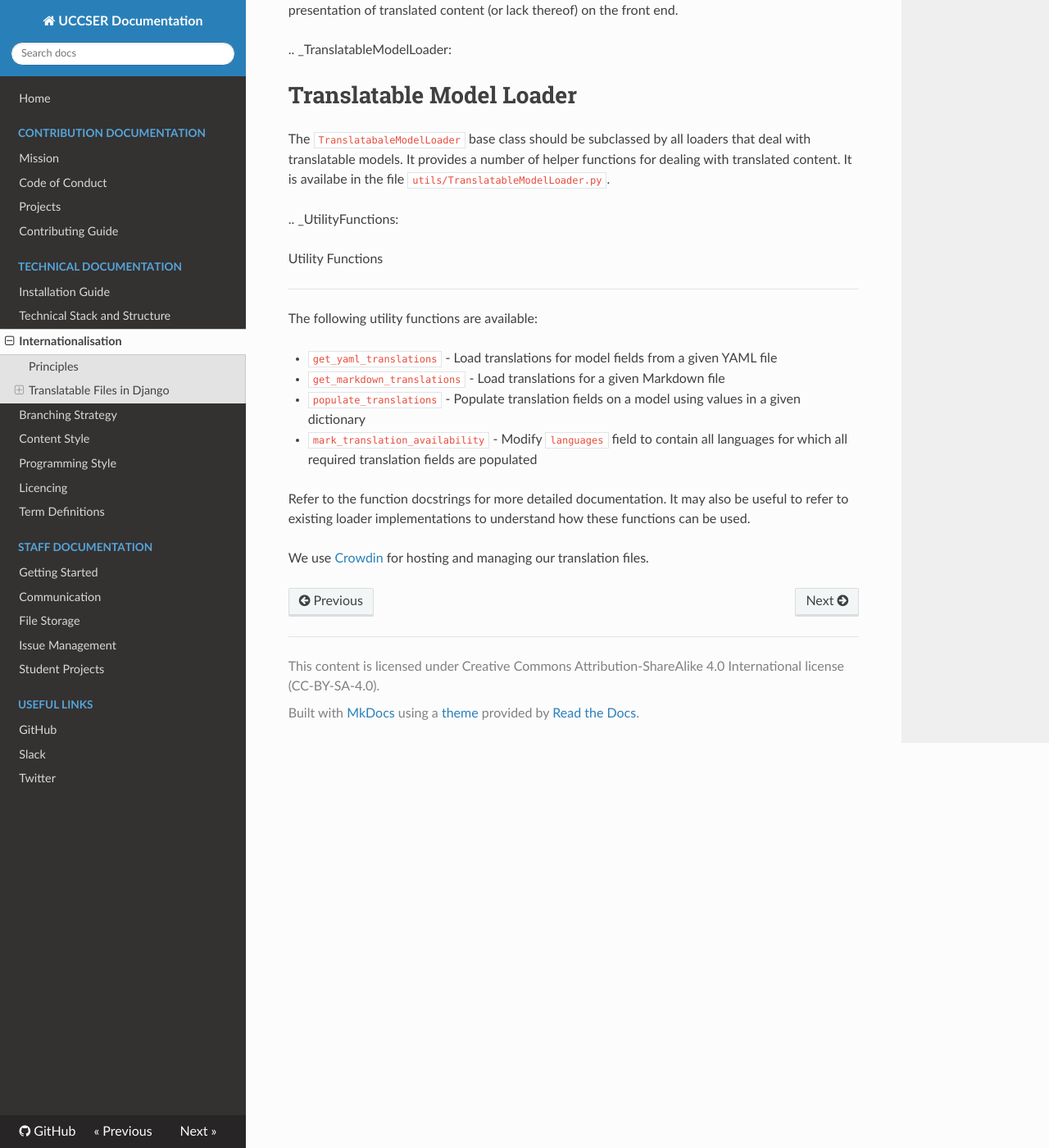
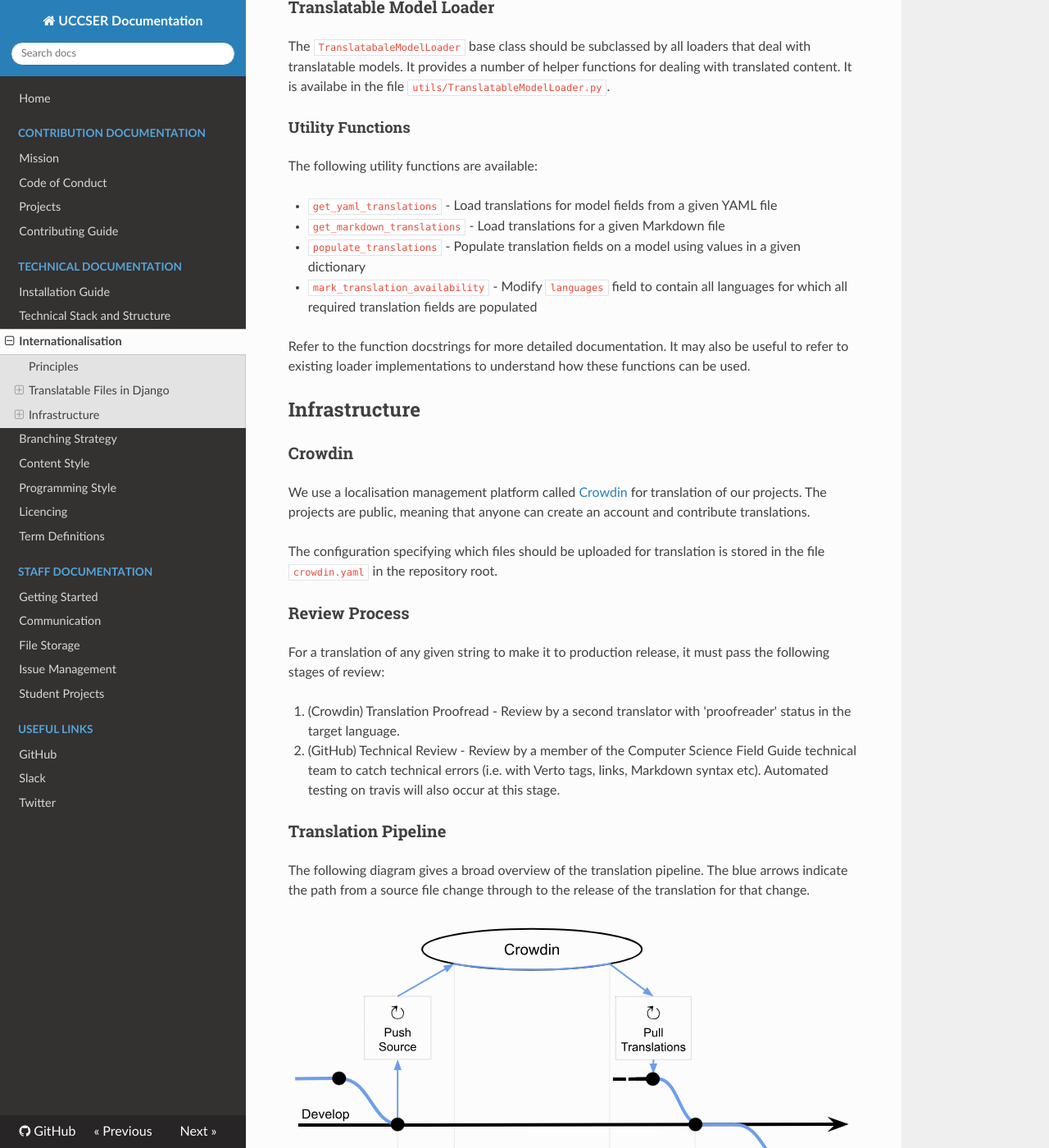
Before and after one commit to uccser/uccser.github.io, an MkDocs documentation site: the page built from docs/technical-documentation/internationalisation.md, in a window 1280 px wide and 1400 px high, scrolled down 2859 px. Shown: the whole window at 82% size. Built offline with MkDocs 1.6.1, drawn with Linux system fonts in a browser that asks for light colours; nearby versions of some CDN libraries; some of the changed text lies outside the part shown.

Commit message:
Expand internationalisation documentation

```diff
--- a/docs/technical-documentation/internationalisation.md
+++ b/docs/technical-documentation/internationalisation.md
@@ -73,55 +73,66 @@ To register translation fields for a given TranslatableModel, add a TranslationO
 For more details, see the models already registered, or read the [modeltranslation documentation](http://django-modeltranslation.readthedocs.io/en/latest/registration.html).
 
 **Note**: The default behaviour for `modeltranslation` is to fallback to the English value if no translation is present.
-In a project, this is desirable for text fields such as name and title, but is often undesirable for most other fields (see `Translation Principles`_).
+In a project, this is desirable for text fields such as name and title, but is often undesirable for most other fields (see principles section above).
 
-  To disable fallback for a given field:
+To disable fallback for a given field:
 
-  - Add ``<field name>: None`` to the ``fallback_undefined`` dictionary in the models ``TranslationOptions`` subclass.
-  - Add ``default=""`` option to the field in it's ``models.py`` definition.
+  - Add `<field name>: None` to the `fallback_undefined` dictionary in the models `TranslationOptions` subclass.
+  - Add `default=""` option to the field in it's `models.py` definition.
 
+#### Available Languages
 
-Available Languages
-******************************************************************************
-
-The ``TranslatableModel`` base class includes a mechanism to determine whether a model sufficiently translated and available in a given language.
+The `TranslatableModel` base class includes a mechanism to determine whether a model sufficiently translated and available in a given language.
 
 This mechanism consists of
 
-- The ``languages`` field, which is an array field storing the Django language codes for languages in which the model is available
-- The ``translation_available`` property, which returns true if the model is available in the current language
+- The `languages` field, which is an array field storing the Django language codes for languages in which the model is available
+- The `translation_available` property, which returns true if the model is available in the current language
 
-When creating the ``TranslatableModel`` instance, the list of available languages should be determined.
+When creating the `TranslatableModel` instance, the list of available languages should be determined.
 This will likely be decided using a list of required fields, where the presence of translations for all required fields leads to the model being marked as available.
-The `TranslatableModelLoader <TranslatableModelLoader_>`_ base class includes functions to assist with this task
+The `TranslatableModelLoader` base class includes functions to assist with this task
 
-In view and template code, the ``translation_available`` property can be checked to determine the presentation of translated content (or lack thereof) on the front end.
+In view and template code, the `translation_available` property can be checked to determine the presentation of translated content (or lack thereof) on the front end.
 
+### Translatable Model Loader
 
-.. _TranslatableModelLoader:
+The `TranslatabaleModelLoader` base class should be subclassed by all loaders that deal with translatable models.
+It provides a number of helper functions for dealing with translated content.
+It is availabe in the file `utils/TranslatableModelLoader.py`.
 
-Translatable Model Loader
-=============================================================================
-
-The ``TranslatabaleModelLoader`` base class should be subclassed by all loaders that deal with translatable models.
-It provides a number of helper functions for dealing with translated content.
-It is availabe in the file ``utils/TranslatableModelLoader.py``.
-
-.. _UtilityFunctions:
-
-Utility Functions
-******************************************************************************
+#### Utility Functions
 
 The following utility functions are available:
 
-- ``get_yaml_translations`` - Load translations for model fields from a given YAML file
-- ``get_markdown_translations`` - Load translations for a given Markdown file
-- ``populate_translations`` - Populate translation fields on a model using values in a given dictionary
-- ``mark_translation_availability`` - Modify ``languages`` field to contain all languages for which all required translation fields are populated
+- `get_yaml_translations` - Load translations for model fields from a given YAML file
+- `get_markdown_translations` - Load translations for a given Markdown file
+- `populate_translations` - Populate translation fields on a model using values in a given dictionary
+- `mark_translation_availability` - Modify `languages` field to contain all languages for which all required translation fields are populated
 
 Refer to the function docstrings for more detailed documentation.
 It may also be useful to refer to existing loader implementations to understand how these functions can be used.
 
+## Infrastructure
 
+### Crowdin
 
-We use [Crowdin ](https://crowdin.com/profile/uccser-admin) for hosting and managing our translation files.
+We use a localisation management platform called [Crowdin](https://crowdin.com/profile/uccser-admin) for translation of our projects.
+The projects are public, meaning that anyone can create an account and contribute translations.
+
+The configuration specifying which files should be uploaded for translation is stored in the file `crowdin.yaml` in the repository root.
+
+### Review Process
+
+For a translation of any given string to make it to production release, it must pass the following stages of review:
+
+1. (Crowdin) Translation Proofread - Review by a second translator with 'proofreader' status in the target language.
+2. (GitHub) Technical Review - Review by a member of the Computer Science Field Guide technical team to catch technical errors (i.e. with Verto tags, links, Markdown syntax etc).
+   Automated testing on travis will also occur at this stage.
+
+### Translation Pipeline
+
+The following diagram gives a broad overview of the translation pipeline.
+The blue arrows indicate the path from a source file change through to the release of the translation for that change.
+
+![Translation Pipeline Image](/img/translation-pipeline.svg)
```
Also changed, not shown: other parts of docs/technical-documentation/internationalisation.md (+4 -4 lines), docs/img/translation-pipeline.svg (added).
